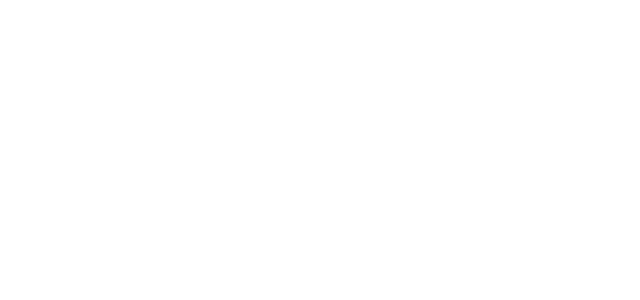
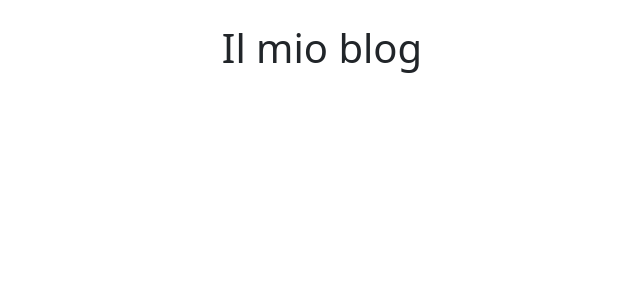
Before and after one commit to Melrizzuto/react-components, a React (Vite) app: page / in a window 1280 px wide. Shown: the top 300 px of the page, without its empty margins (318-958 px from the left). Built offline with nearby package versions, Linux system fonts and the light colour scheme.

Commit message:
created component Header jsx and import tag in App jsx

```diff
--- a/src/App.jsx
+++ b/src/App.jsx
@@ -1,9 +1,10 @@
+import Header from "./components/Header"
 function App() {
 
 
   return (
     <>
-
+      <Header />
     </>
   )
 }
--- a/src/components/Header.jsx
+++ b/src/components/Header.jsx
@@ -0,0 +1,9 @@
+function Header() {
+    return (
+        <header className="text-center my-4">
+            <h1>Il mio blog</h1>
+        </header>
+    );
+}
+
+export default Header;
```
